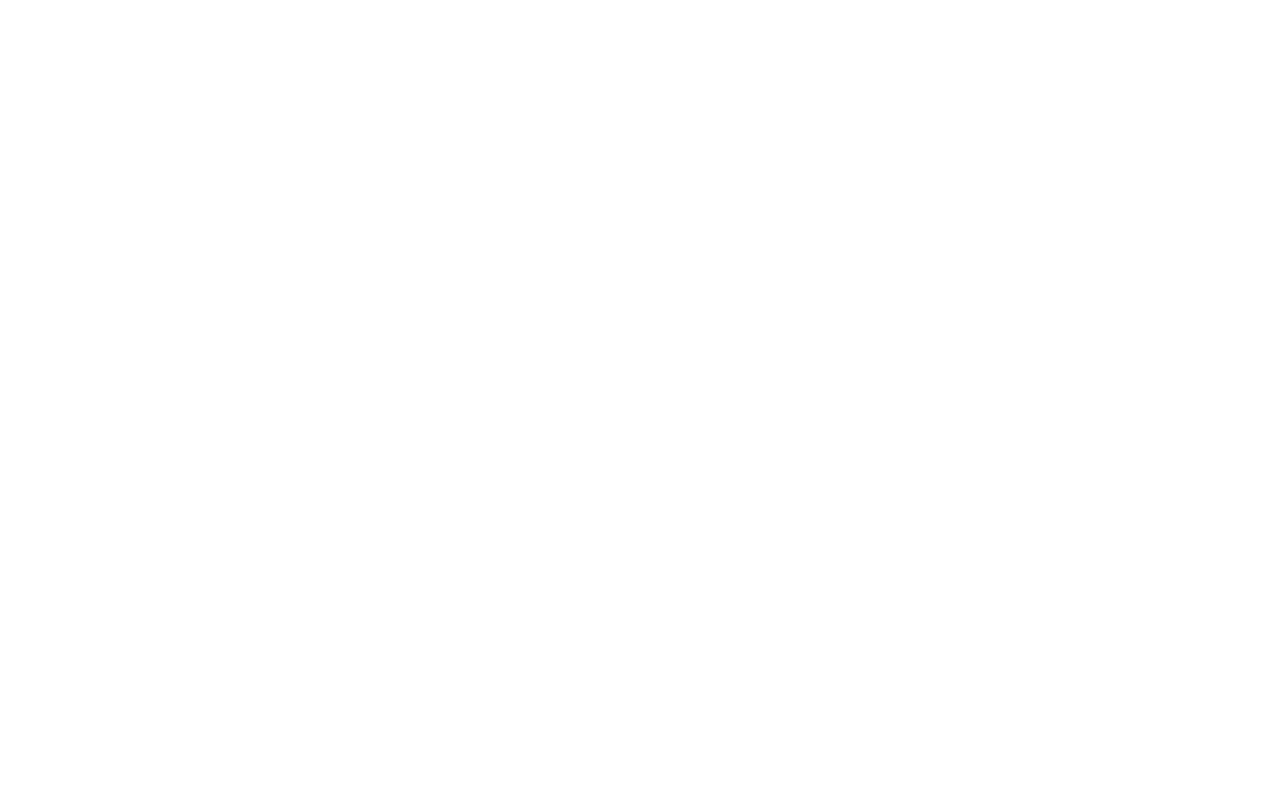
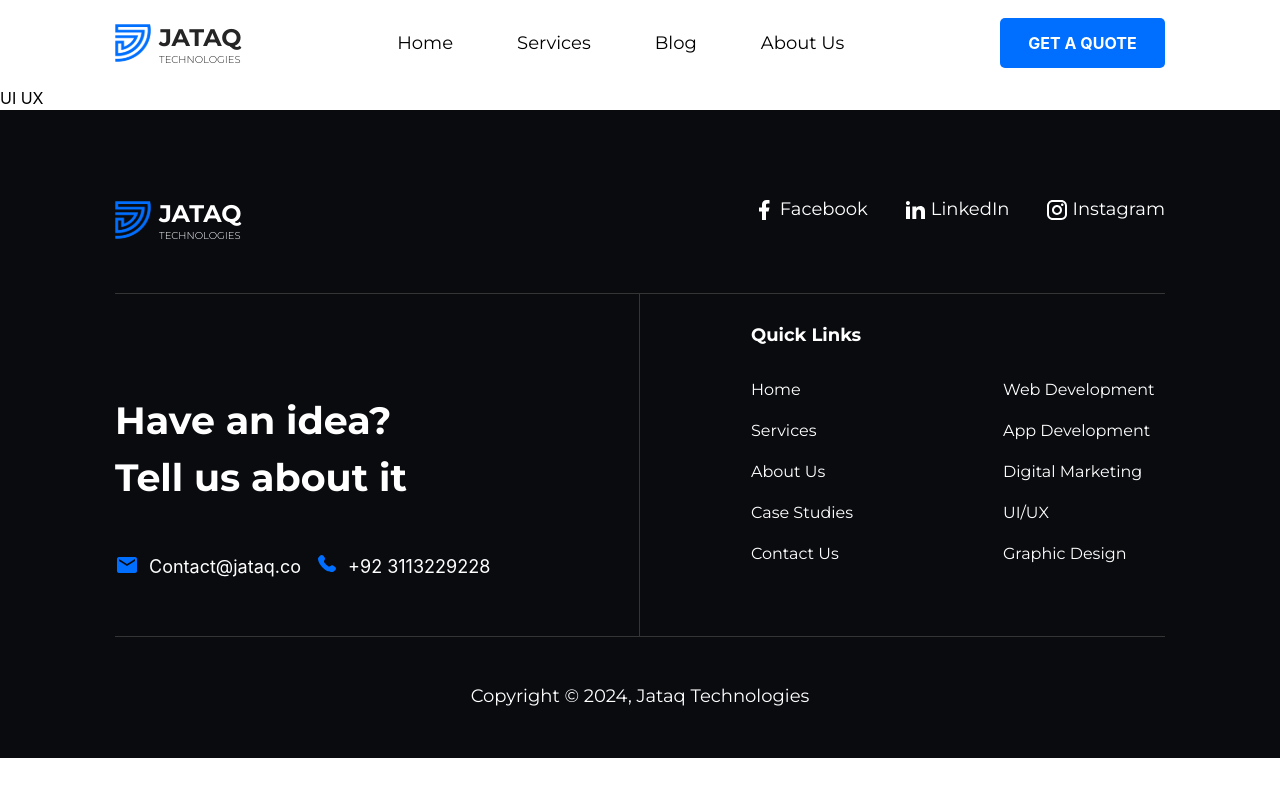
Before and after one commit to mudassir7732/Jataq-Technologies, a React (Create React App) app: page /ui-ux in a window 1280 px wide. Before the commit this address had no page. Shown: the top 796 px of the page. Built offline with nearby package versions, Linux system fonts and the light colour scheme.

Commit message:
Added Routes

```diff
--- a/src/constants/appRoutes.tsx
+++ b/src/constants/appRoutes.tsx
@@ -1,8 +1,14 @@
 import { RouteProps } from '../types/appRoutes';
 import About from '../pages/about';
 import Home from '../pages/home';
+import WebDev from '../pages/web-dev';
+import UIUX from '../pages/ui-ux';
+import DigitalMarketing from '../pages/digital-marketing';
 
 export const RoutesArray: RouteProps[] = [
     { path: '/', element: <Home /> },
     { path: '/about', element: <About /> },
+    { path: '/web-dev', element: <WebDev /> },
+    { path: '/ui-ux', element: <UIUX /> },
+    { path: '/digital-marketing', element: <DigitalMarketing /> },
 ];
--- /dev/null
+++ b/src/pages/digital-marketing/index.tsx
@@ -0,0 +1,10 @@
+import { FC } from "react";
+
+const DigitalMarketing:FC=()=>{
+    return(
+        <div>
+            Digital Marketing
+        </div>
+    )
+}
+export default DigitalMarketing;
--- /dev/null
+++ b/src/pages/ui-ux/index.tsx
@@ -0,0 +1,10 @@
+import { FC } from "react";
+
+const UIUX:FC=()=>{
+    return(
+        <div>
+            UI UX
+        </div>
+    )
+}
+export default UIUX;
--- /dev/null
+++ b/src/pages/web-dev/index.tsx
@@ -0,0 +1,10 @@
+import { FC } from "react";
+
+const WebDev:FC=()=>{
+    return(
+        <div>
+            Web Development
+        </div>
+    )
+}
+export default WebDev;
```
Also changed, not shown: src/pages/digital-marketing/styles.ts (added), src/pages/ui-ux/styles.ts (added), src/pages/web-dev/styles.ts (added).
